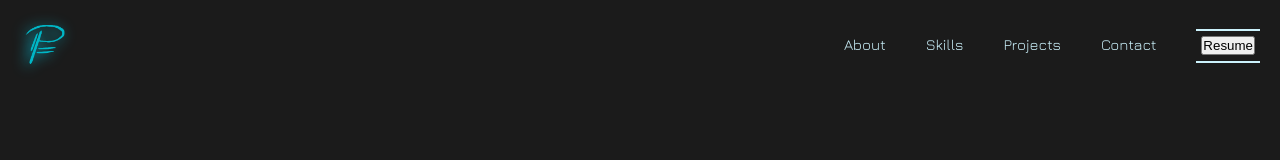
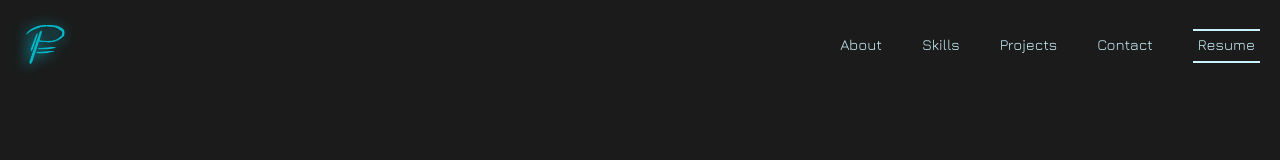
Before and after one commit to PrinceAFelix/react-portfolio, a React (Create React App) app: page / in a window 1280 px wide. Shown: the top 160 px of the page. Built offline with nearby package versions, Linux system fonts and the light colour scheme.

Commit message:
Update Resume button styling to match nav item

```diff
--- a/src/components/nav/Navbar.js
+++ b/src/components/nav/Navbar.js
@@ -65,7 +65,7 @@ export const Navbar = () => {
                 <a onClick={handleSetIsOn} href="/#contact">Contact</a>
               </li>
               <li className={classes.li}>
-                <button onClick={handleViewResume} tabIndex="0" >Resume</button>
+                <button onClick={handleViewResume} tabIndex="0">Resume</button>
               </li>
             </ul>
           </div>
--- a/src/components/nav/Navbar.module.css
+++ b/src/components/nav/Navbar.module.css
@@ -38,11 +38,18 @@
   margin-right: 0;
 }
 
+.li:last-child button {
+  all: unset;
+  cursor: pointer;
+  color: #ccf2fc;
+}
+
 .ul .li a {
   text-decoration: none;
   color: #ccf2fc;
 }
 
+.li:last-child button:hover,
 .ul .li a:hover {
   color: #00b7c7;
   transition: all 0.3s ease-in-out;
```
